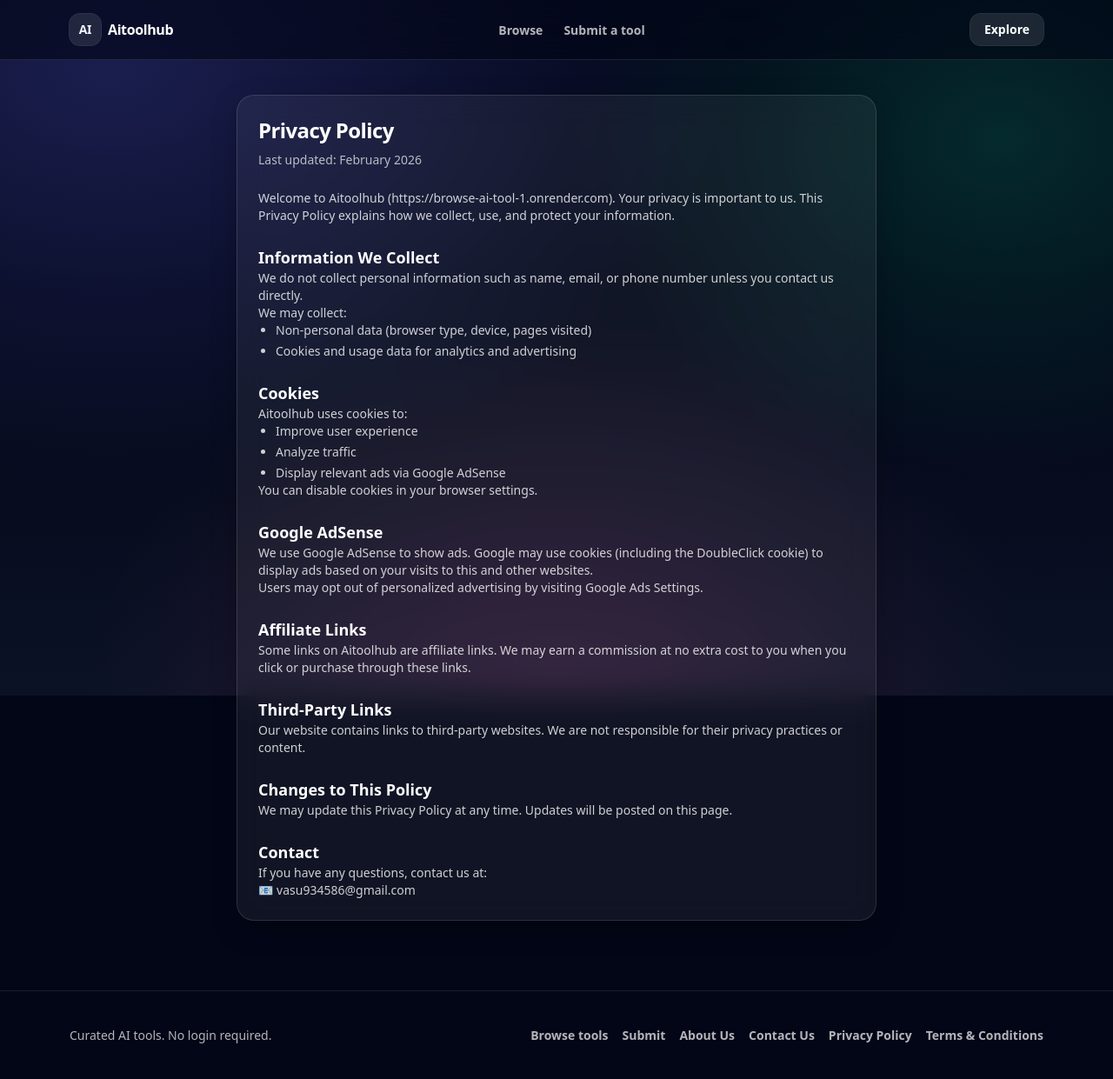
After one commit to DevVasudevan/browse-Ai-tool, a Flask app: page /privacy in a window 1280 px wide. The commit adds this page. Shown: the whole page at 87% size. Run offline with Flask 3, Linux system fonts and the light colour scheme; some libraries are stand-ins or nearby versions.

Commit message:
Add legal pages (About, Contact, Privacy, Terms) and brand as Aitoolhub

```diff
--- a/app.py
+++ b/app.py
@@ -145,6 +145,50 @@ def create_app() -> Flask:
         result = [tool_by_slug[s] for s in recommended_slugs if s in tool_by_slug]
 
         return jsonify({"tools": result, "task": task})
+
+    @app.get("/privacy")
+    def privacy():
+        return render_template(
+            "privacy.html",
+            meta={
+                "title": "Privacy Policy — AI Tool Marketplace",
+                "description": "Privacy policy for AI Tool Marketplace.",
+                "path": url_for("privacy"),
+            },
+        )
+
+    @app.get("/terms")
+    def terms():
+        return render_template(
+            "terms.html",
+            meta={
+                "title": "Terms & Conditions — AI Tool Marketplace",
+                "description": "Terms and conditions for AI Tool Marketplace.",
+                "path": url_for("terms"),
+            },
+        )
+
+    @app.get("/about")
+    def about():
+        return render_template(
+            "about.html",
+            meta={
+                "title": "About Us — AI Tool Marketplace",
+                "description": "Learn about Aitoolhub and our mission to help you discover the best AI tools.",
+                "path": url_for("about"),
+            },
+        )
+
+    @app.get("/contact")
+    def contact():
+        return render_template(
+            "contact.html",
+            meta={
+                "title": "Contact Us — AI Tool Marketplace",
+                "description": "Contact Aitoolhub for tool suggestions, partnerships, bug reports, or general questions.",
+                "path": url_for("contact"),
+            },
+        )
 
     @app.get("/health")
     def health():
--- a/templates/base.html
+++ b/templates/base.html
@@ -51,7 +51,7 @@
           <span class="grid h-9 w-9 place-items-center rounded-xl bg-white/10 ring-1 ring-white/15">
             <span class="text-sm font-semibold tracking-tight">AI</span>
           </span>
-          <span class="text-base font-semibold tracking-tight text-white group-hover:text-white/90">Tool Marketplace</span>
+          <span class="text-base font-semibold tracking-tight text-white group-hover:text-white/90">Aitoolhub</span>
         </a>
 
         <nav class="hidden items-center gap-6 md:flex">
@@ -79,6 +79,10 @@
           <div class="flex items-center gap-4">
             <a class="nav-link" href="{{ url_for('tools_index') }}">Browse tools</a>
             <a class="nav-link" href="{{ url_for('submit_tool') }}">Submit</a>
+            <a class="nav-link" href="{{ url_for('about') }}">About Us</a>
+            <a class="nav-link" href="{{ url_for('contact') }}">Contact Us</a>
+            <a class="nav-link" href="{{ url_for('privacy') }}">Privacy Policy</a>
+            <a class="nav-link" href="{{ url_for('terms') }}">Terms & Conditions</a>
           </div>
         </div>
       </div>
--- /dev/null
+++ b/templates/privacy.html
@@ -0,0 +1,48 @@
+{% extends "base.html" %}
+
+{% block content %}
+  <section class="mx-auto w-full max-w-3xl px-4 pt-10">
+    <div class="glass-card p-6">
+      <h1 class="text-2xl font-semibold tracking-tight text-white">Privacy Policy</h1>
+      <p class="mt-2 text-sm text-white/70">Last updated: February 2026</p>
+
+      <div class="prose prose-invert mt-6 max-w-none text-sm text-white/80">
+        <p>Welcome to Aitoolhub (https://browse-ai-tool-1.onrender.com). Your privacy is important to us. This Privacy Policy explains how we collect, use, and protect your information.</p>
+
+        <h2 class="mt-6 text-lg font-semibold text-white">Information We Collect</h2>
+        <p>We do not collect personal information such as name, email, or phone number unless you contact us directly.</p>
+        <p>We may collect:</p>
+        <ul class="list-disc pl-5 space-y-1">
+          <li>Non-personal data (browser type, device, pages visited)</li>
+          <li>Cookies and usage data for analytics and advertising</li>
+        </ul>
+
+        <h2 class="mt-6 text-lg font-semibold text-white">Cookies</h2>
+        <p>Aitoolhub uses cookies to:</p>
+        <ul class="list-disc pl-5 space-y-1">
+          <li>Improve user experience</li>
+          <li>Analyze traffic</li>
+          <li>Display relevant ads via Google AdSense</li>
+        </ul>
+        <p>You can disable cookies in your browser settings.</p>
+
+        <h2 class="mt-6 text-lg font-semibold text-white">Google AdSense</h2>
+        <p>We use Google AdSense to show ads. Google may use cookies (including the DoubleClick cookie) to display ads based on your visits to this and other websites.</p>
+        <p>Users may opt out of personalized advertising by visiting Google Ads Settings.</p>
+
+        <h2 class="mt-6 text-lg font-semibold text-white">Affiliate Links</h2>
+        <p>Some links on Aitoolhub are affiliate links. We may earn a commission at no extra cost to you when you click or purchase through these links.</p>
+
+        <h2 class="mt-6 text-lg font-semibold text-white">Third-Party Links</h2>
+        <p>Our website contains links to third-party websites. We are not responsible for their privacy practices or content.</p>
+
+        <h2 class="mt-6 text-lg font-semibold text-white">Changes to This Policy</h2>
+        <p>We may update this Privacy Policy at any time. Updates will be posted on this page.</p>
+
+        <h2 class="mt-6 text-lg font-semibold text-white">Contact</h2>
+        <p>If you have any questions, contact us at:</p>
+        <p>📧 vasu934586@gmail.com</p>
+      </div>
+    </div>
+  </section>
+{% endblock %}
```
Also changed, not shown: templates/about.html (added, +39 -0 lines), templates/contact.html (added, +27 -0 lines), templates/terms.html (added, +39 -0 lines).
